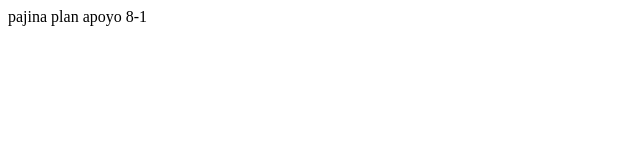
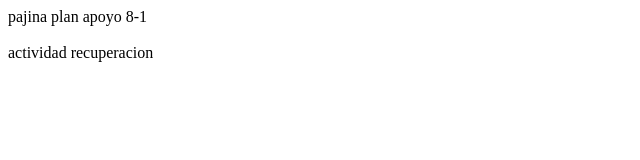
Before and after one commit to jeico13/pajina-plan-de-apoyo-8-1, a plain HTML site: page index.html in a window 1280 px wide. Shown: the whole page, without its empty margins (0-640 px from the left). Drawn offline with Linux system fonts and the light colour scheme.

Commit message:
actualizacion 2 7de mayo

```diff
--- a/index.html
+++ b/index.html
@@ -6,6 +6,8 @@
     <title>Document</title>
 </head>
 <body>
- pajina plan apoyo 8-1
+ pajina plan apoyo 8-1 <br><br>
+
+ actividad recuperacion
 </body>
 </html>
```
